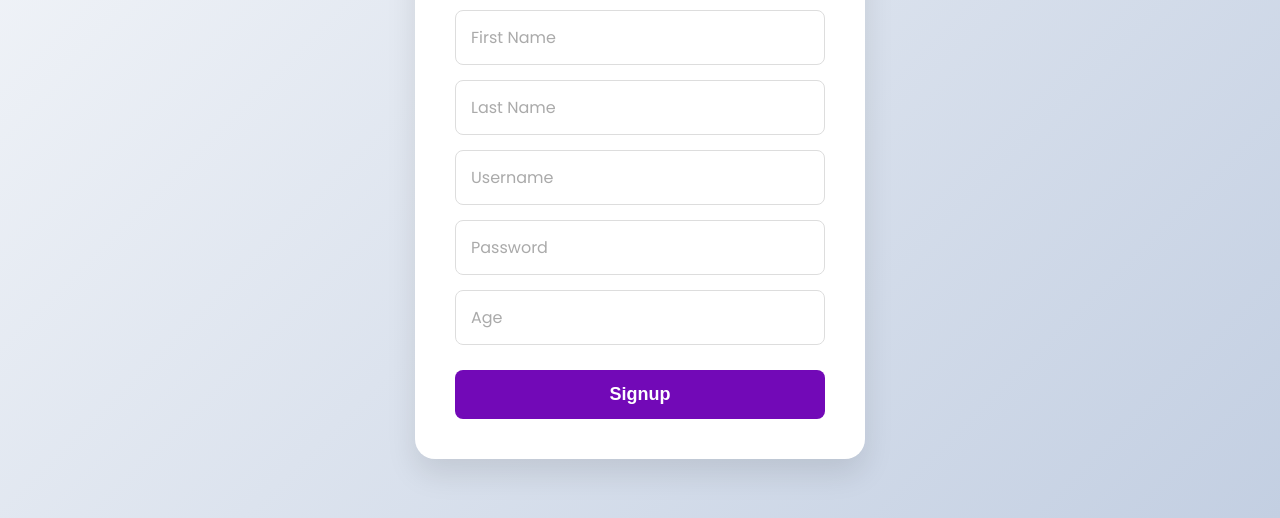
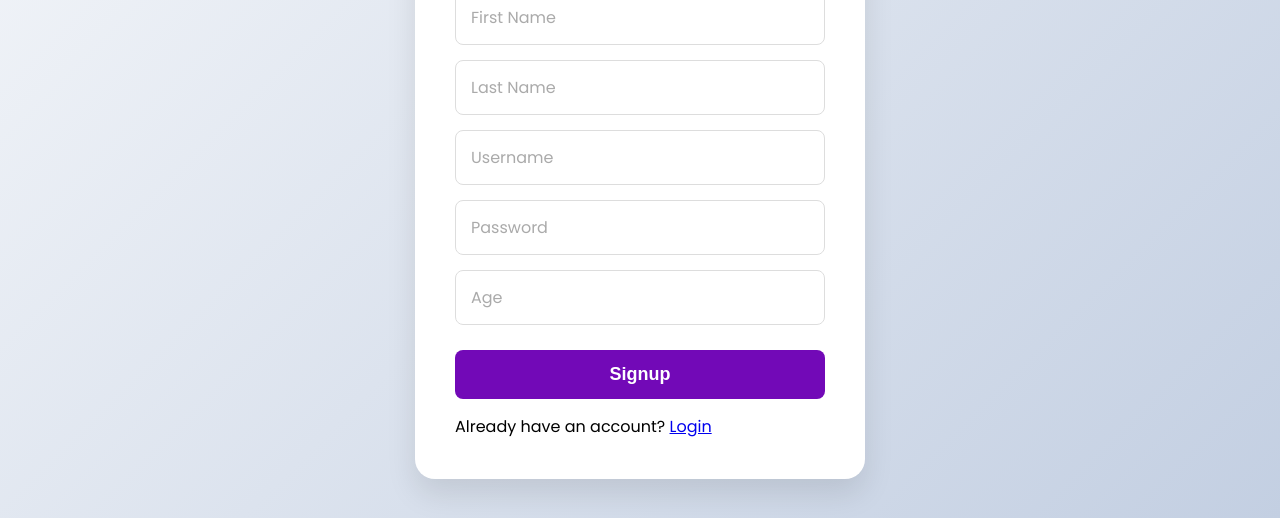
Before and after one commit to HumoX-ai/416-fullstack, a plain HTML site: page frontend/student-signup/student-signup.html in a window 1280 px wide. Shown: the part 282-800 px from the top of the page. Drawn offline with Linux system fonts and the light colour scheme.

Commit message:
student signup ga login ga otvoradigan link qoshildi

```diff
--- a/frontend/student-signup/student-signup.html
+++ b/frontend/student-signup/student-signup.html
@@ -20,6 +20,9 @@
             <input type="password" id="password" placeholder="Password" required>
             <input type="number" id="age" placeholder="Age" required>
             <button type="submit">Signup</button>
+            <p class="signup-link">
+                Already have an account? <a href="../student-login/student-login.html">Login</a>
+            </p>
         </form>
     </div>
 </body>
```
